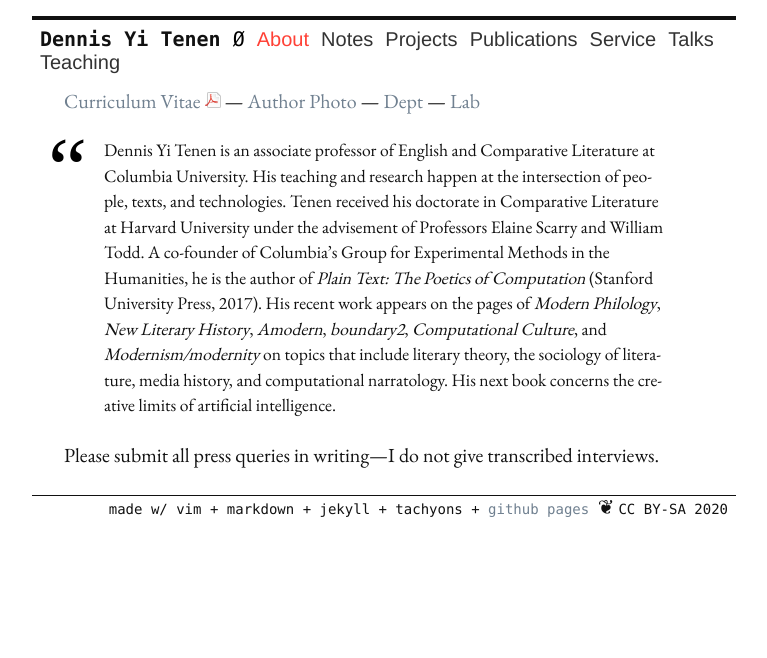
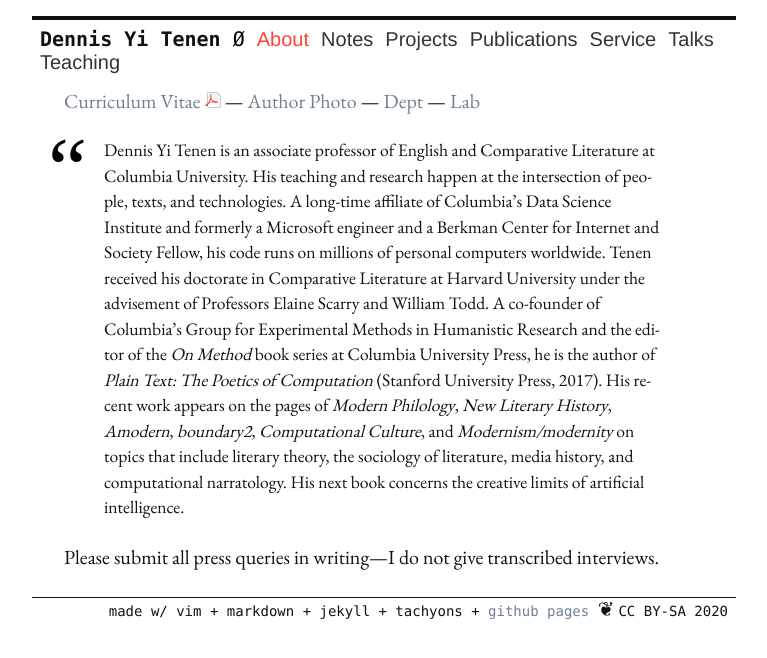
Before and after one commit to denten/denten.github.io, a Jekyll site: the page built from _pages/about.md, in a window 1280 px wide. Shown: the top 658 px of the page, without its empty margins (256-1023 px from the left). Built offline with Jekyll 4.4.1, drawn with Linux system fonts in a browser that asks for light colours.

Commit message:
update the about page

```diff
--- a/_pages/about.md
+++ b/_pages/about.md
@@ -4,20 +4,22 @@ permalink: /about/
 title: "about"
 ---
 
-[Curriculum Vitae <img src="../public/pdf.png" />][5] --- [Author Photo][6]
---- [Dept][7] --- [Lab][8]
+[Curriculum Vitae <img src="../public/pdf.png" />][5] --- [Author Photo][6] --- [Dept][7] ---
+[Lab][8]
 
 > Dennis Yi Tenen is an associate professor of English and Comparative Literature
-at Columbia University. His teaching and research happen at the intersection
-of people, texts, and technologies. Tenen received his doctorate in
-Comparative Literature at Harvard University under the advisement of
-Professors Elaine Scarry and William Todd. A co-founder of Columbia's Group
-for Experimental Methods in the Humanities, he is the author of *Plain Text:
-The Poetics of Computation* (Stanford University Press, 2017). His recent work
-appears on the pages of *Modern Philology*, *New Literary History*, *Amodern*, *boundary2*, *Computational Culture*, and *Modernism/modernity* on topics that include
-literary theory, the sociology of literature, media history, and computational
-narratology. His next book concerns the creative limits of artificial
-intelligence.
+at Columbia University. His teaching and research happen at the intersection of people, texts,
+and technologies. A long-time affiliate of Columbia’s Data Science Institute and formerly a
+Microsoft engineer and a Berkman Center for Internet and Society Fellow, his code runs on
+millions of personal computers worldwide. Tenen received his doctorate in Comparative
+Literature at Harvard University under the advisement of Professors Elaine Scarry and William
+Todd. A co-founder of Columbia's Group for Experimental Methods in Humanistic Research and the
+editor of the *On Method* book series at Columbia University Press, he is the author of *Plain
+Text: The Poetics of Computation* (Stanford University Press, 2017). His recent work appears on
+the pages of *Modern Philology*, *New Literary History*, *Amodern*, *boundary2*, *Computational
+Culture*, and *Modernism/modernity* on topics that include literary theory, the sociology of
+literature, media history, and computational narratology. His next book concerns the creative
+limits of artificial intelligence.
 
 Please submit all press queries in writing---I do not give transcribed
 interviews.
```
